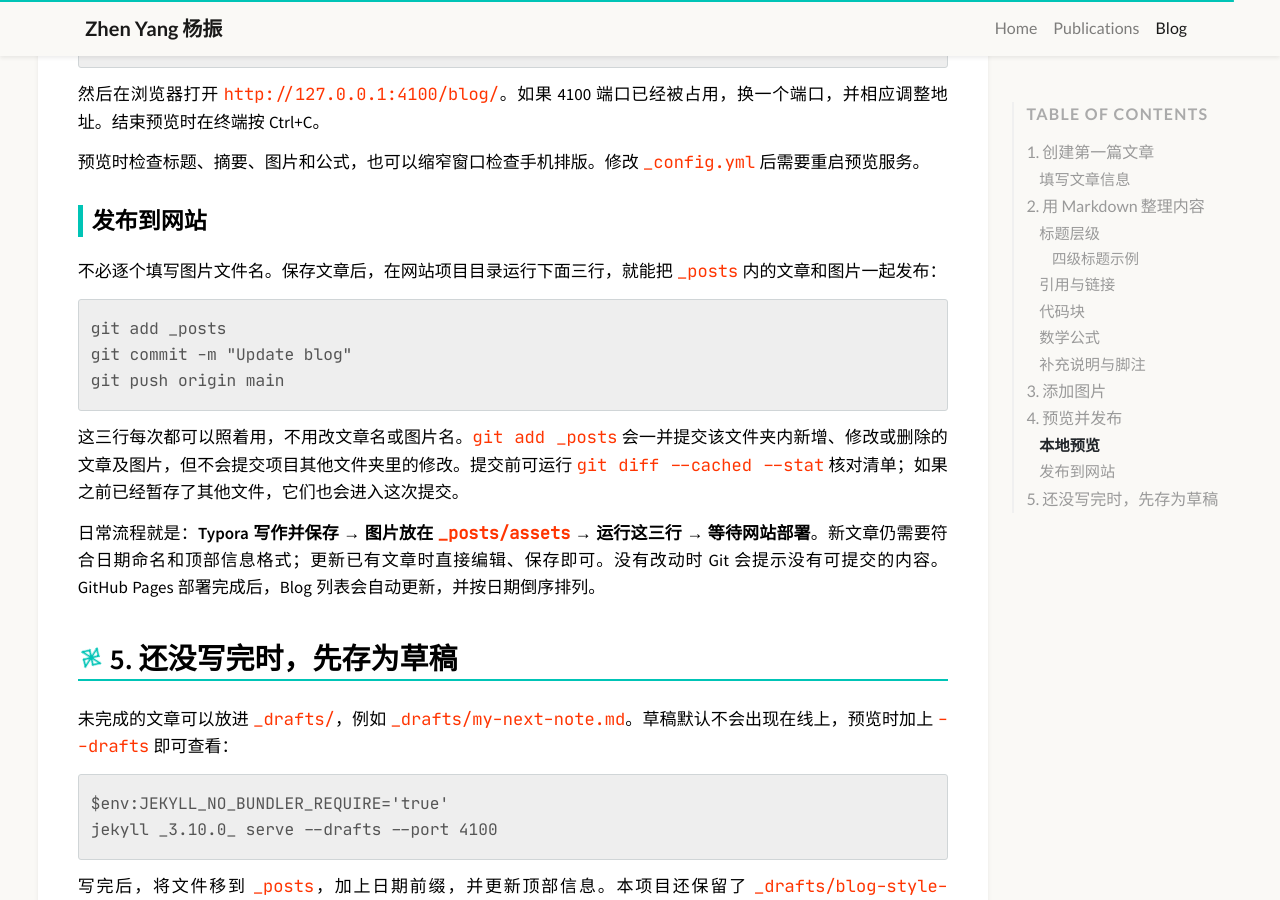
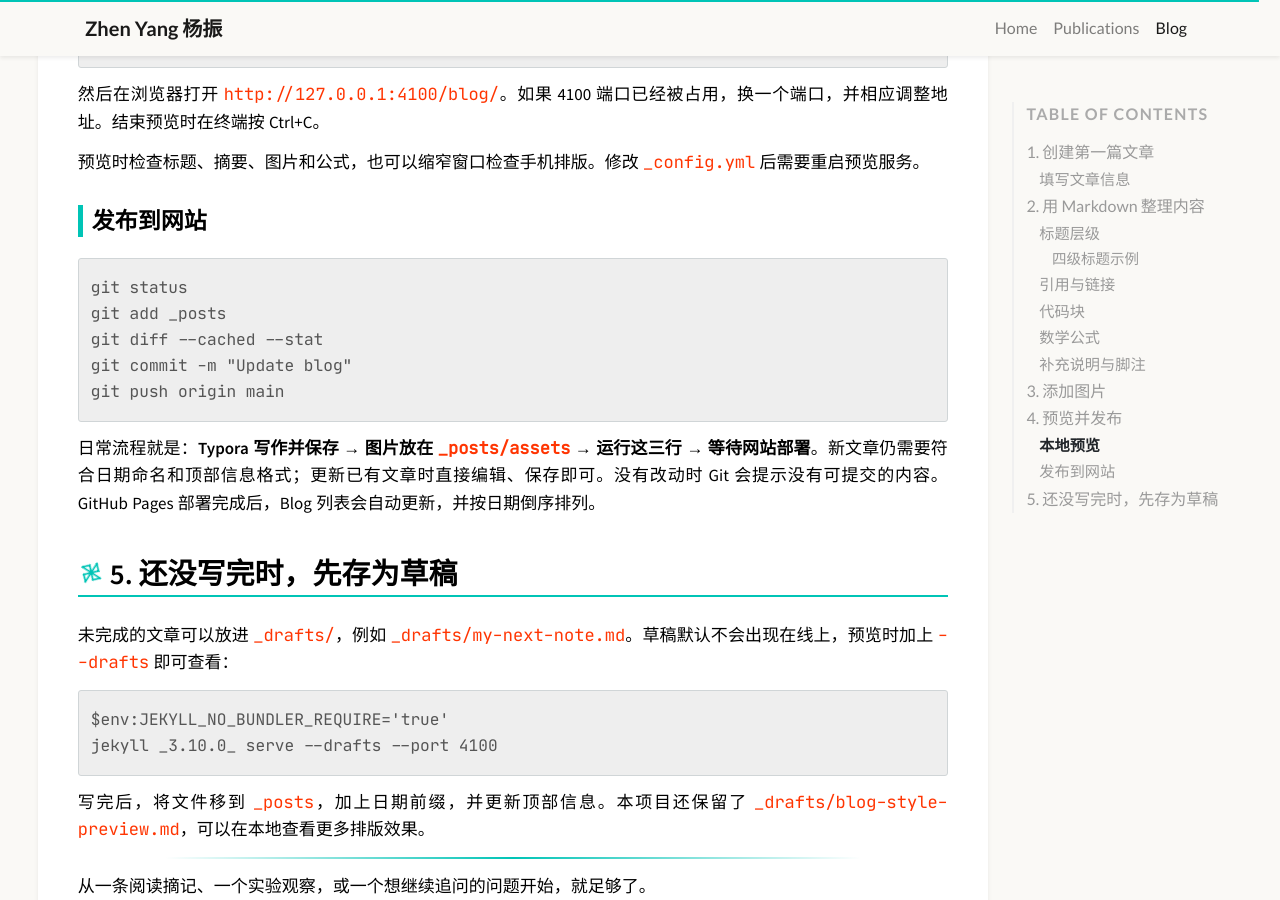
Before and after one commit to MichaelYeung2004/michaelyeung2004.github.io, a Jekyll site: the page built from _posts/2026-10-04-getting-started.md, in a window 1280 px wide and 900 px high, scrolled down 4193 px. Built offline with Jekyll 4.4.1, drawn with Linux system fonts in a browser that asks for light colours; formulas are drawn with MathJax 3.

Commit message:
Update blog

````diff
--- a/_posts/2026-10-04-getting-started.md
+++ b/_posts/2026-10-04-getting-started.md
@@ -173,15 +173,13 @@ jekyll _3.10.0_ serve --port 4100
 
 ### 发布到网站
 
-不必逐个填写图片文件名。保存文章后，在网站项目目录运行下面三行，就能把 `_posts` 内的文章和图片一起发布：
-
 ```bash
+git status
 git add _posts
+git diff --cached --stat
 git commit -m "Update blog"
 git push origin main
 ```
-
-这三行每次都可以照着用，不用改文章名或图片名。`git add _posts` 会一并提交该文件夹内新增、修改或删除的文章及图片，但不会提交项目其他文件夹里的修改。提交前可运行 `git diff --cached --stat` 核对清单；如果之前已经暂存了其他文件，它们也会进入这次提交。
 
 日常流程就是：**Typora 写作并保存 → 图片放在 `_posts/assets` → 运行这三行 → 等待网站部署**。新文章仍需要符合日期命名和顶部信息格式；更新已有文章时直接编辑、保存即可。没有改动时 Git 会提示没有可提交的内容。GitHub Pages 部署完成后，Blog 列表会自动更新，并按日期倒序排列。
 
````
